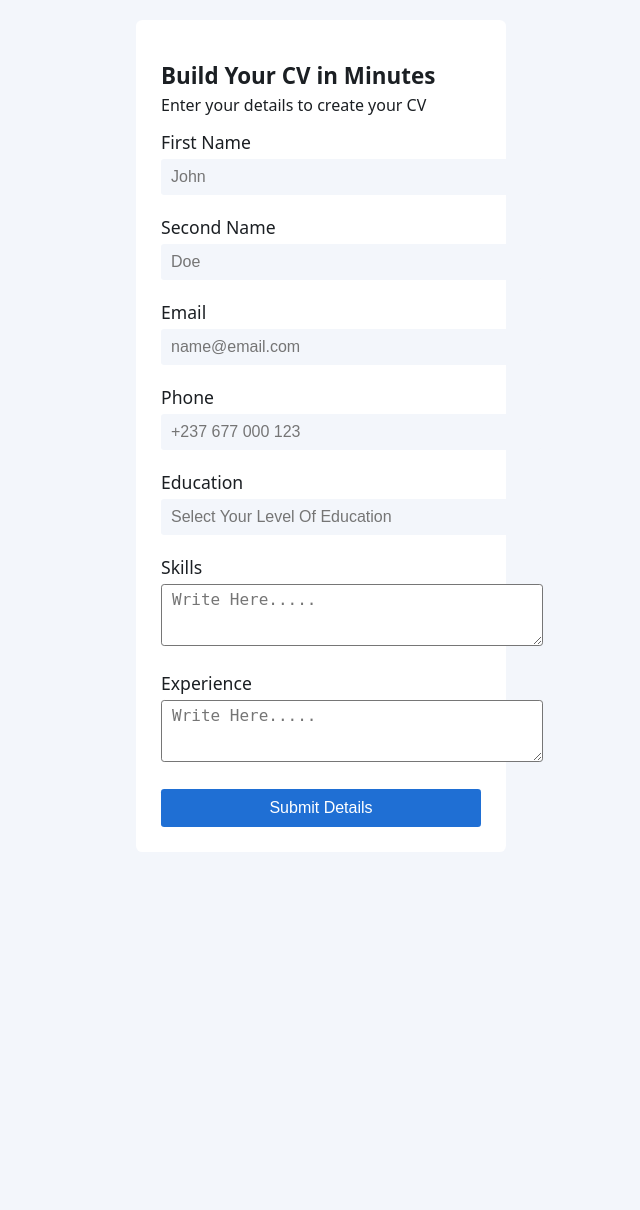
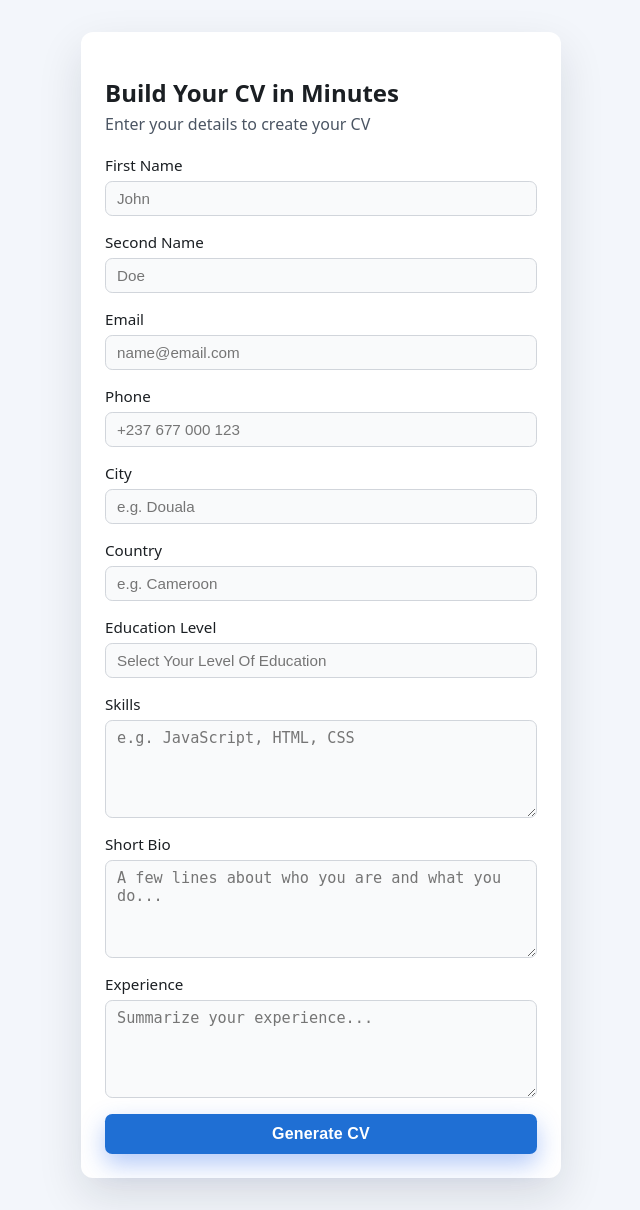
Before and after one commit to grairudolf/eazycv, a PHP site: page /form.html in a window 1280 px wide. Shown: the whole page, without its empty margins (319-959 px from the left). Before the commit the page ends 827 px from the top, so only its background shows below. Run offline with PHP 8.4, Linux system fonts and the light colour scheme.

Commit message:
we good for the day

```diff
--- a/form.html
+++ b/form.html
@@ -8,25 +8,43 @@
   </head>
   <body>
     <div class="container">
-      <form class="form">
+      <form class="form" id="cv-form">
         <h1>Build Your CV in Minutes</h1>
         <p>Enter your details to create your CV</p>
 
-        <label for="firstName">First Name</label><br>
-        <input type="text" id="firstName" placeholder="John"/><br><br>
+        <div class="form-group">
+          <label for="firstName">First Name</label>
+          <input type="text" id="firstName" placeholder="John" required />
+        </div>
 
-        <label for="secondName">Second Name</label><br>
-        <input type="text" id="secondName" placeholder="Doe"/><br><br>
+        <div class="form-group">
+          <label for="secondName">Second Name</label>
+          <input type="text" id="secondName" placeholder="Doe" required />
+        </div>
 
-        <label for="email">Email</label><br>
-        <input type="text" id="email" placeholder="name@email.com"/><br><br>
+        <div class="form-group">
+          <label for="email">Email</label>
+          <input type="email" id="email" placeholder="name@email.com" />
+        </div>
 
-        <label for="phone">Phone</label><br>
-        <input type="tel" id="phone" placeholder="+237 677 000 123"/><br><br>
+        <div class="form-group">
+          <label for="phone">Phone</label>
+          <input type="tel" id="phone" placeholder="+237 677 000 123" />
+        </div>
 
-        <label for="educ">Education</label><br>
-        <input list="levels" placeholder="Select Your Level Of Education" /><br><br>
+        <div class="form-group">
+          <label for="city">City</label>
+          <input type="text" id="city" placeholder="e.g. Douala" />
+        </div>
 
+        <div class="form-group">
+          <label for="country">Country</label>
+          <input type="text" id="country" placeholder="e.g. Cameroon" />
+        </div>
+
+        <div class="form-group">
+          <label for="education">Education Level</label>
+          <input id="education" list="levels" placeholder="Select Your Level Of Education" />
           <datalist id="levels">
             <option value="O/L"></option>
             <option value="A/L"></option>
@@ -34,17 +52,28 @@
             <option value="Postgraduate"></option>
             <option value="PhD"></option>
           </datalist>
+        </div>
 
-        <label for="skills">Skills</label><br>
-        <textarea id="skills" placeholder="Write Here....."></textarea><br><br>
+        <div class="form-group">
+          <label for="skills">Skills</label>
+          <textarea id="skills" placeholder="e.g. JavaScript, HTML, CSS"></textarea>
+        </div>
 
-        <label for="exp">Experience</label><br>
-        <textarea id="exp" placeholder="Write Here....."></textarea><br><br>
+        <div class="form-group">
+          <label for="bio">Short Bio</label>
+          <textarea id="bio" placeholder="A few lines about who you are and what you do..."></textarea>
+        </div>
+
+        <div class="form-group">
+          <label for="exp">Experience</label>
+          <textarea id="exp" placeholder="Summarize your experience..."></textarea>
+        </div>
 
         <div class="form__btn">
-          <button>Submit Details</button>
+          <button type="submit">Generate CV</button>
         </div>
       </form>
     </div>
+    <script src="./js/form.js"></script>
   </body>
 </html>
--- a/js/form.js
+++ b/js/form.js
@@ -0,0 +1,86 @@
+;(function () {
+  const STORAGE_KEY = "eazycv-data";
+
+  function getValue(id) {
+    const el = document.getElementById(id);
+    return el ? el.value.trim() : "";
+  }
+
+  function parseSkills(raw) {
+    if (!raw) return [];
+    return raw
+      .split(/[\n,]/)
+      .map((s) => s.trim())
+      .filter(Boolean);
+  }
+
+  function handleSubmit(event) {
+    event.preventDefault();
+
+    const firstName = getValue("firstName");
+    const secondName = getValue("secondName");
+    const email = getValue("email");
+    const phone = getValue("phone");
+    const city = getValue("city");
+    const country = getValue("country");
+    const educationLevel = getValue("education");
+    const skillsRaw = getValue("skills");
+    const bio = getValue("bio");
+    const experienceText = getValue("exp");
+
+    const fullName = [firstName, secondName].filter(Boolean).join(" ");
+
+    const location = [city, country].filter(Boolean).join(", ");
+
+    const data = {
+      personal: {
+        name: fullName || "",
+        title: "",
+        email,
+        phone,
+        location,
+        website: "",
+        summary: bio || "",
+      },
+      experience: experienceText
+        ? [
+            {
+              role: "Experience",
+              company: "",
+              startDate: "",
+              endDate: "",
+              description: experienceText,
+            },
+          ]
+        : [],
+      education: educationLevel
+        ? [
+            {
+              degree: educationLevel,
+              institution: "",
+              startDate: "",
+              endDate: "",
+              description: "",
+            },
+          ]
+        : [],
+      skills: parseSkills(skillsRaw),
+    };
+
+    try {
+      localStorage.setItem(STORAGE_KEY, JSON.stringify(data));
+      window.location.href = "cv.html";
+    } catch (e) {
+      console.error("Failed to save CV data", e);
+      alert("Could not save your CV data. Please check your browser settings.");
+    }
+  }
+
+  function init() {
+    const form = document.getElementById("cv-form");
+    if (!form) return;
+    form.addEventListener("submit", handleSubmit);
+  }
+
+  window.addEventListener("DOMContentLoaded", init);
+})();
--- a/styles/form.css
+++ b/styles/form.css
@@ -1,7 +1,7 @@
 html, body{
     margin: 0;
     padding: 0;
-
+    min-height: 100vh;
     color: #1b1f23;
     font-family: system-ui, -apple-system, BlinkMacSystemFont, 'Segoe UI', Roboto, Oxygen, Ubuntu, Cantarell, 'Open Sans', 'Helvetica Neue', sans-serif;
 }
@@ -9,67 +9,102 @@ html, body{
 .container{
     display: flex;
     justify-content: center;
+    align-items: center;
     background-color:  #f3f6fb;
+    padding: 32px 16px;
 }
 
 .form{
-    margin-top: 20px;
-    margin-bottom: 20px;
     background-color:  #fff;
-    width: 25%;
-    border-radius: 0.4rem;
-    padding: 25px 25px;
+    width: 100%;
+    max-width: 480px;
+    border-radius: 0.75rem;
+    padding: 28px 24px 24px;
+    box-shadow: 0 18px 45px rgba(15, 23, 42, 0.12);
+    box-sizing: border-box;
 }
 
 .form > h1{
-    font-size: 1.4rem;
+    font-size: 1.5rem;
+    margin-bottom: 4px;
 }
 
 .form > p{
-    margin-top: -12px;
+    margin-top: 0;
+    margin-bottom: 20px;
+    color: #4b5563;
 }
 
-.form > label{
-    font-size: 1.1rem;
-    line-height: 0%;
+.form-group{
+    display: flex;
+    flex-direction: column;
+    gap: 6px;
+    margin-bottom: 16px;
 }
 
-.form > input{
-    width: 360px;
-    height: 32px;
-    border-radius: 0.2rem;
-    border: none;
-    background-color:  #f3f6fb;
-    margin-top: 5px;
-    padding: 2px 10px;
-    font-size: 1rem;
+.form-group > label{
+    font-size: 0.95rem;
 }
 
-.form > textarea{
-    margin-top: 5px;
-    border-radius: 0.2rem;
-    width: 360px;
-    height: 50px;
-    word-wrap: break-word;
-    padding: 5px 10px;
-    font-size: 1rem;
+.form-group > input,
+.form-group > textarea{
+    border-radius: 0.45rem;
+    border: 1px solid #d1d5db;
+    background-color:  #f9fafb;
+    padding: 8px 11px;
+    font-size: 0.95rem;
+    outline: none;
+    transition: border-color 0.15s ease, box-shadow 0.15s ease, background-color 0.15s ease;
 }
 
-.form > .form__btn{
+.form-group > input:focus,
+.form-group > textarea:focus{
+    border-color: #1f6fd4;
+    background-color: #ffffff;
+    box-shadow: 0 0 0 1px rgba(31, 111, 212, 0.4);
+}
+
+.form-group > textarea{
+    min-height: 80px;
+    resize: vertical;
+}
+
+.form__btn{
     display: flex;
     justify-content: center;
+    margin-top: 8px;
 }
 
 .form__btn > button{
-    border-radius: 0.2rem;
+    border-radius: 0.45rem;
     border: none;
     font-size: 1rem;
-    padding: 10px 10px;
+    padding: 11px 14px;
     background-color: #1f6fd4;
     color: #fff;
     width: 100%;
+    font-weight: 600;
+    letter-spacing: 0.01em;
+    box-shadow: 0 10px 25px rgba(37, 99, 235, 0.35);
+    transition: transform 0.1s ease, box-shadow 0.1s ease, background-color 0.1s ease;
 }
 
 .form__btn > button:hover{
     cursor: pointer;
+    background-color: #195bb0;
+    transform: translateY(-1px);
+    box-shadow: 0 14px 32px rgba(37, 99, 235, 0.45);
 }
+
+@media (max-width: 480px){
+    .form{
+        padding: 20px 16px 20px;
+    }
+    .form__btn > button{
+        padding: 10px 12px;
+    }
+    .form-group > input,
+    .form-group > textarea{
+        padding: 7px 10px;
+    }
+}
```
Lines whose indentation alone changed are shown as unchanged.
